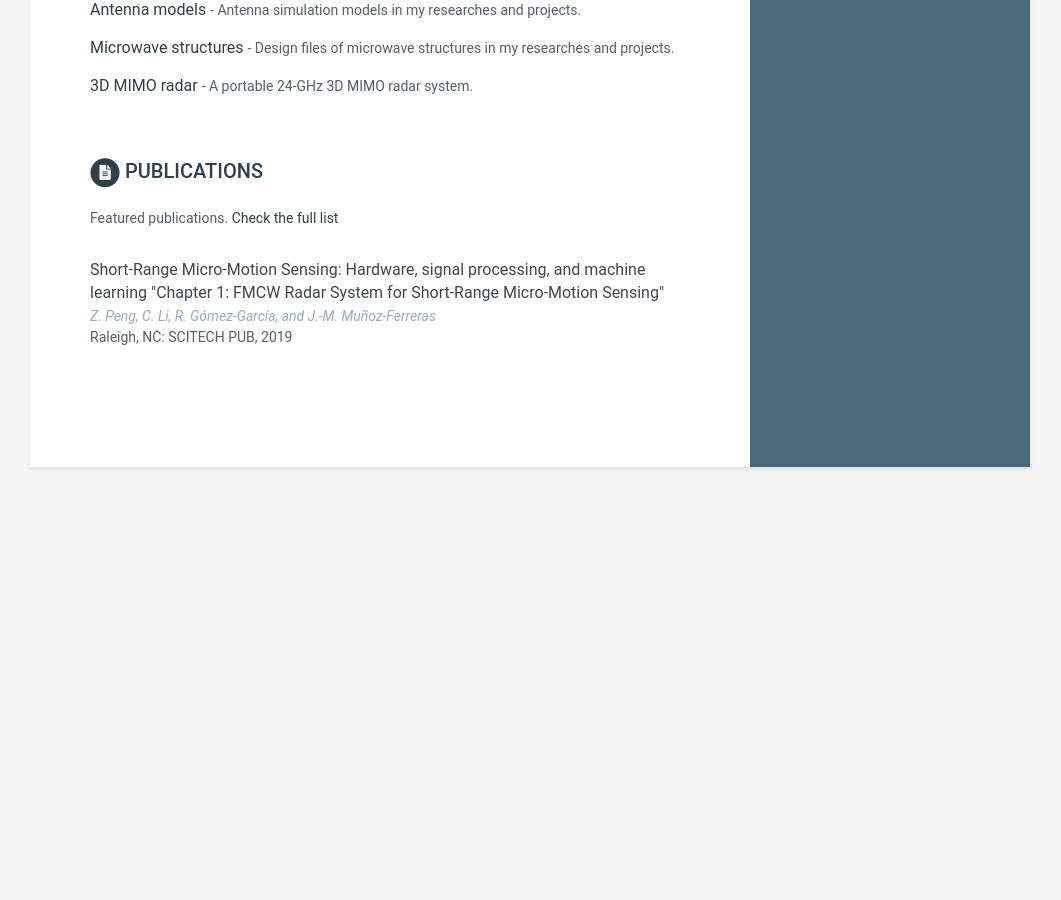
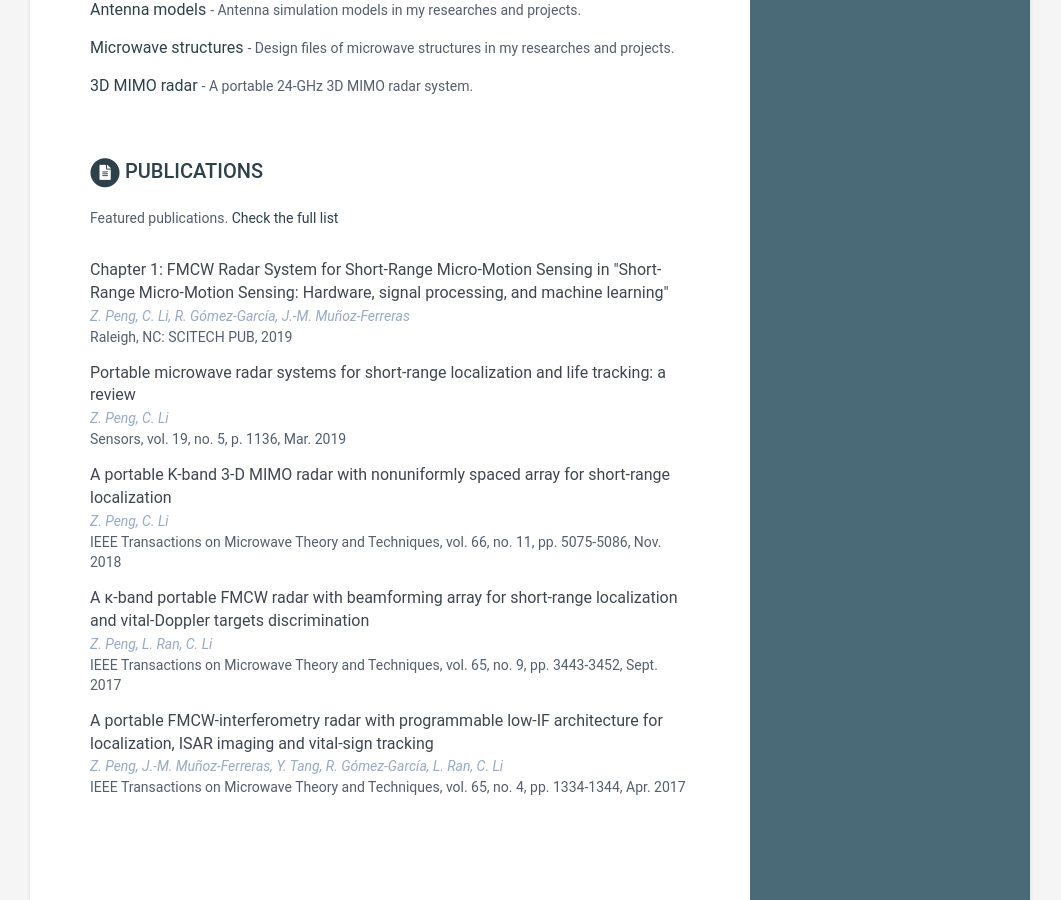
Before and after one commit to rookiepeng/zpeng-resume-cv, a Jekyll site: the page built from docs/index.html, in a window 1280 px wide and 900 px high, scrolled down 1145 px. Shown: the whole window, without its empty margins (110-1171 px from the left). Built offline with Jekyll 4.4.1, drawn with Linux system fonts in a browser that asks for light colours; before the commit the page ends 1672 px from its top, so only the background shows below that.

Commit message:
more publications

```diff
--- a/docs/_data/data.yml
+++ b/docs/_data/data.yml
@@ -136,17 +136,25 @@ publications:
       Featured publications. <a href="https://zpeng.me/index.php/publications/" target="_blank" rel="nofollow">Check the full list</a>
 
     papers:
-      - title: "Short-Range Micro-Motion Sensing: Hardware, signal processing, and machine learning \"Chapter 1: FMCW Radar System for Short-Range Micro-Motion Sensing\""
-        authors: Z. Peng, C. Li, R. Gómez-García, and J.-M. Muñoz-Ferreras
+      - title: "Chapter 1: FMCW Radar System for Short-Range Micro-Motion Sensing in \"Short-Range Micro-Motion Sensing: Hardware, signal processing, and machine learning\""
+        authors: Z. Peng, C. Li, R. Gómez-García, J.-M. Muñoz-Ferreras
         conference: "Raleigh, NC: SCITECH PUB, 2019"
 
-      #- title: "Genetic Programming III: Darwinian Invention &amp; Problem Solving"
-      #  authors: Koza, J.R., Andre, D., Bennett, F.H., Keane, M.A.
-      #  conference: "Morgan Kaufmann Publishers Inc., San Francisco, CA, USA, 1st edn. (1999)"
+      - title: "Portable microwave radar systems for short-range localization and life tracking: a review"
+        authors: Z. Peng, C. Li
+        conference: Sensors, vol. 19, no. 5, p. 1136, Mar. 2019
 
-      #- title: A syntax directed compiler for Algol 60
-      #  authors: Edgar T. Irons
-      #  conference: "Comm. ACM 4 (1961), 51–55"
+      - title: A portable K-band 3-D MIMO radar with nonuniformly spaced array for short-range localization
+        authors: Z. Peng, C. Li
+        conference: IEEE Transactions on Microwave Theory and Techniques, vol. 66, no. 11, pp. 5075-5086, Nov. 2018
+
+      - title: A κ-band portable FMCW radar with beamforming array for short-range localization and vital-Doppler targets discrimination
+        authors: Z. Peng, L. Ran, C. Li
+        conference: IEEE Transactions on Microwave Theory and Techniques, vol. 65, no. 9, pp. 3443-3452, Sept. 2017
+
+      - title: A portable FMCW-interferometry radar with programmable low-IF architecture for localization, ISAR imaging and vital-sign tracking
+        authors: Z. Peng, J.-M. Muñoz-Ferreras, Y. Tang, R. Gómez-García, L. Ran, C. Li
+        conference: IEEE Transactions on Microwave Theory and Techniques, vol. 65, no. 4, pp. 1334-1344, Apr. 2017
 
 #footer: >
 #    Designed with <i class="fas fa-heart"></i> by <a href="http://themes.3rdwavemedia.com" target="_blank" rel="nofollow">Xiaoying Riley</a>
```
